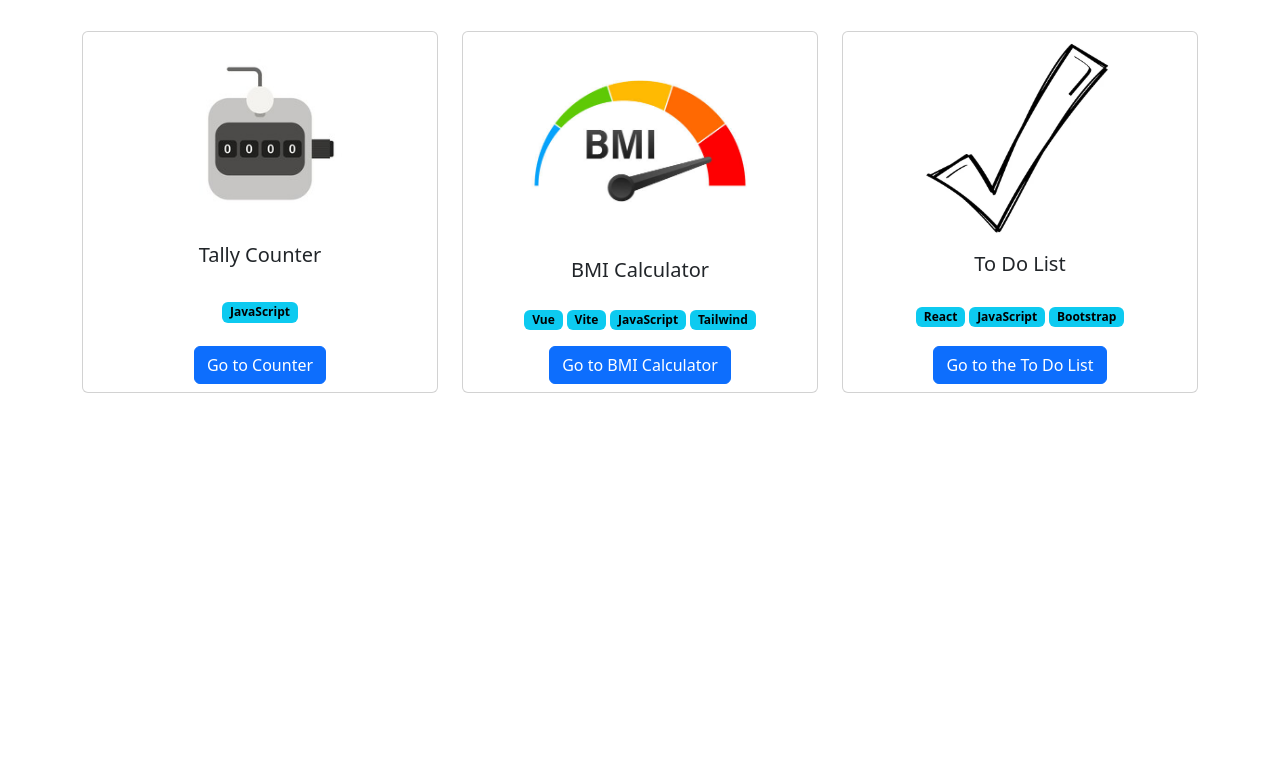
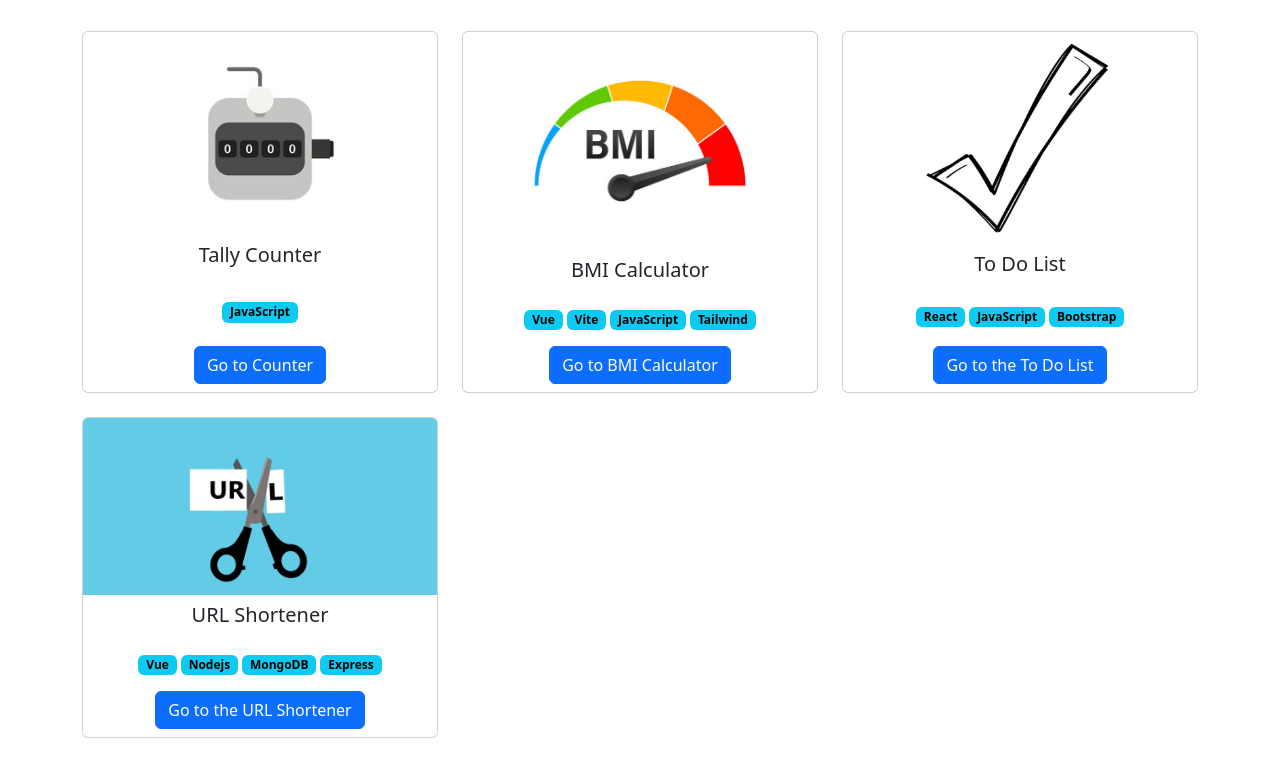
Before and after one commit to iamabhijeet2003/js-projects, a plain HTML site: page index.html in a window 1280 px wide. Shown: the part 89-851 px from the top of the page. Before the commit the page ends 800 px from the top, so only its background shows below. Drawn offline with nearby package versions, Linux system fonts and the light colour scheme; files whose address does not match are found by name.

Commit message:
add new project

```diff
--- a/index.html
+++ b/index.html
@@ -4,7 +4,7 @@
 <head>
     <meta charset="UTF-8">
     <meta name="viewport" content="width=device-width, initial-scale=1.0">
-    <title>Counter</title>
+    <title>Javascript Projects</title>
     <script src="script.js"></script>
     <link href="https://cdn.jsdelivr.net/npm/bootstrap@5.3.2/dist/css/bootstrap.min.css" rel="stylesheet"
         integrity="sha384-T3c6CoIi6uLrA9TneNEoa7RxnatzjcDSCmG1MXxSR1GAsXEV/Dwwykc2MPK8M2HN" crossorigin="anonymous">
@@ -13,6 +13,7 @@
         crossorigin="anonymous"></script>
     <link rel="stylesheet" href="https://cdn.jsdelivr.net/npm/bootstrap-icons@1.11.3/font/bootstrap-icons.min.css">
     <link rel="stylesheet" href="style.css">
+    <link rel="shortcut icon" href="assets/js-icon.png" type="image/x-icon">
 </head>
 
 <body>
@@ -73,6 +74,21 @@
               </div>
           </div>
 
+          <div class="col-12 col-md-6 col-lg-4 text-center mb-4">
+            <div class="card project-card">
+                <img class="card-img-top img-fluid mx-auto" src="./assets/url-shortener.avif" alt="URL Shortener" >
+                <div class="card-body project-card-body">
+                    <h5 class="card-title">URL Shortener</h5>
+                    <div class=" my-3">
+                        <span class="badge text-bg-info">Vue</span>
+                        <span class="badge text-bg-info">Nodejs</span>
+                        <span class="badge text-bg-info">MongoDB</span>
+                        <span class="badge text-bg-info">Express</span>
+                    </div>
+                    <a href="https://url-shortener-abhi.vercel.app/" class="btn btn-primary" target="_blank">Go to the URL Shortener</a>
+                </div>
+            </div>
+        </div>
 
       </div>
   </div>
```
Also changed, not shown: assets/js-icon.png (added), assets/url-shortener.avif (added).
